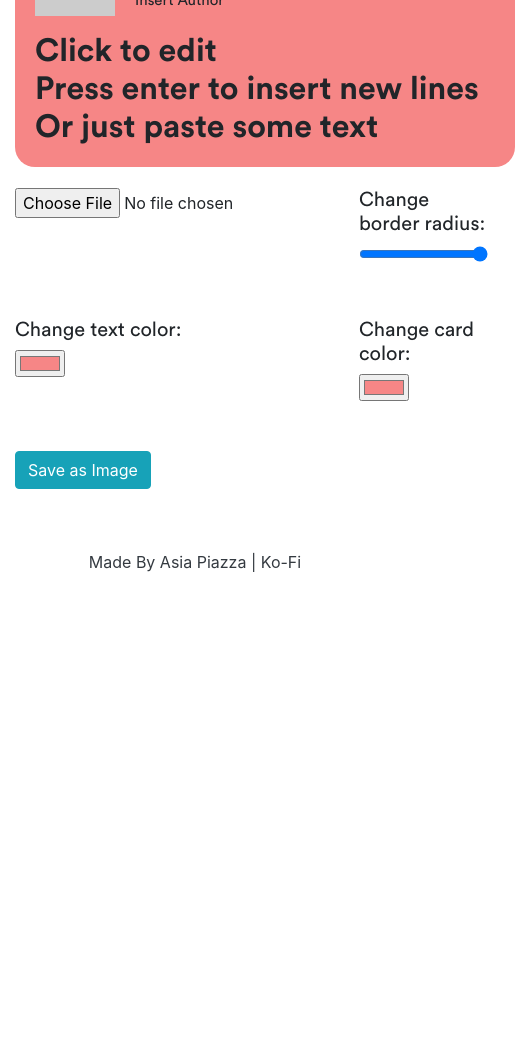
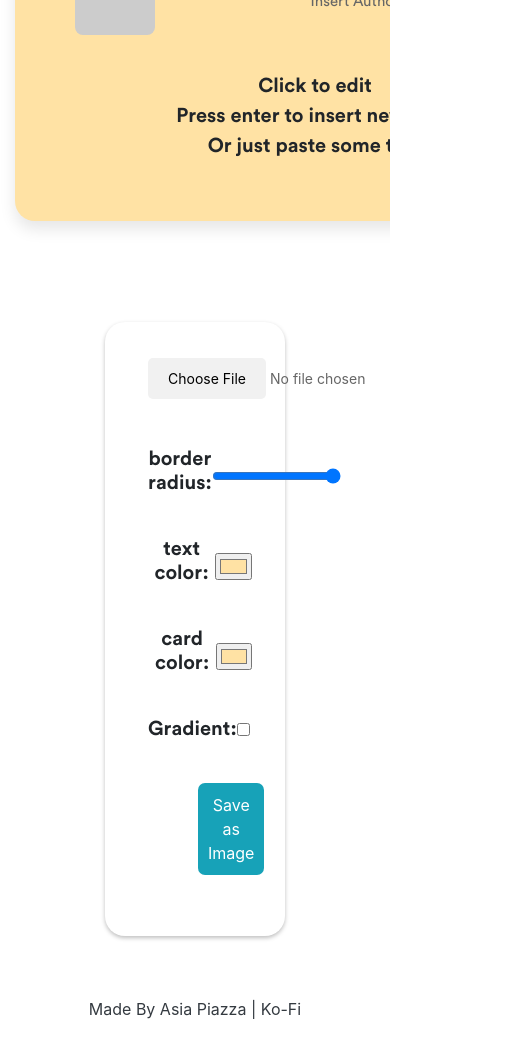
Before and after one commit to asiiapiazza/Lyrics-Card-Generator, a website: page index.html in a window 390 px wide. Shown: the part 384-1421 px from the top of the page, 515 px wide, since content can reach past the window. Before the commit the page ends 974 px from the top, so only its background shows below. Drawn offline with nearby package versions, Linux system fonts and the light colour scheme; placeholder pictures from the web are drawn by us.

Commit message:
added gradient option (main feature) and improved the UI such as the buttons. i didn't know which design would be preferred and i tried my best to stick with the github pages.
lil edit (css styling, gave a top margin)

.history removal (need to default it later in my git for all repos)

example image to demonstrate the changes

responsive fix

.history removal

```diff
--- a/index.html
+++ b/index.html
@@ -12,10 +12,10 @@
     </head>
     <body>
         <div class="container" >
-            <h2 style="font-size: 70px;" class="spotifytext">Lyrics Card Maker</h2>
-            <div class="main-div" >
+            <h2 style="font-size: 60px;" class="spotifytext">Lyrics Card Maker</h2>
 
                 <!-- -------------------CANVAS------------------ -->
+                <div class="main-rows">
                 <div class="rect-default" id="rect" style="border-radius:20px; width: 500px; height: fit-content;">
                         <div class="content-rect">
                             <div class="songs-info">
@@ -30,7 +30,7 @@
                             </div>
 
 
-                                <h2 id="text-lyric" spellcheck="false" style="width: 480px; margin-bottom: 20px; outline: 0px solid transparent;"contenteditable="true">
+                                <h2 id="text-lyric" spellcheck="false" style="width: 480px;margin-top: 20px;  margin-bottom: 20px; outline: 0px solid transparent; "contenteditable="true">
                                     Click to edit<br>
                                     Press enter to insert new lines<br>
                                     Or just paste some text</h2>
@@ -48,26 +48,40 @@
                                     </div>
 
                                     <div class=" div2">
-                        <h3 style="font-size: 20px;">Change border radius: </h3>
+                        <h3 style="font-size: 20px;">border radius: </h3>
                         <input type="range" class="form-range" value="20" min="0" max="20" step="1" id="border">
                     </div>
 
 
                     <div class="div3">
-                        <h3 style="font-size: 20px;">Change text color: </h3>
-                        <input id="color-text" type="color" value="#F68686" />
+                        <h3 style="font-size: 20px;">text color: </h3>
+                        <input id="color-text" type="color" value="#ffe2a4" />
+                    </div>
+                    <div class="div5">
+                        <h3 style="font-size: 20px;">card color: </h3>
+                        <input id="color-card" type="color" value="#ffe2a4" />
+                    </div>
+                    <div class="div5">
+                        <h3 style="font-size: 20px;">Gradient: </h3>
+                        <label class="switch">
+                            <input type="checkbox" id="gradient-toggle">
+                            <span class="slider round"></span>
+                        </label>
+                    </div>
+                    <div class="gradientcolor" id="gradient-options" style="display: none;">
+                        <input type="color" id="gradient-color1" value="#ffe2a4" />
+                        <input type="color" id="gradient-color2" value="#FFFFFF" />
+                        <input type="range" id="gradient-angle" placeholder="Angle (e.g., 45)" value="10" min="0" max="360" step="1"/>
+
+
                     </div>
                     <div class="div4">
                         <button type="button" id="download" class="btn btn-info" style="height: fit-content">Save as Image</button>
                     </div>
-                    <div class="div5">
-                        <h3 style="font-size: 20px;">Change card color: </h3>
-                        <input id="color-card" type="color" value="#F68686" />
                 </div>
         </div>
         </div>
-            </div>
-        </div>
+
 
 
 
@@ -84,6 +98,29 @@
                 document.getElementById("text-lyric").style.color = this.value;
                 document.getElementById("text-author").style.color = this.value;
             })
+
+            document.getElementById("gradient-toggle").addEventListener("change", function () {
+                const gradientOptions = document.getElementById("gradient-options");
+                if (this.checked) {
+                    gradientOptions.style.display = "block";
+                    gradientOptions.offsetHeight;
+                    applyGradient();
+                } else {
+                    gradientOptions.style.display = "none";
+                    document.getElementById("rect").style.background = document.getElementById("color-card").value;
+                }
+            });
+
+            function applyGradient() {
+                const color1 = document.getElementById("gradient-color1").value;
+                const color2 = document.getElementById("gradient-color2").value;
+                const angle = document.getElementById("gradient-angle").value || 45;
+                document.getElementById("rect").style.background = `linear-gradient(${angle}deg, ${color1}, ${color2})`;
+            }
+
+            document.getElementById("gradient-color1").addEventListener("input", applyGradient);
+            document.getElementById("gradient-color2").addEventListener("input", applyGradient);
+            document.getElementById("gradient-angle").addEventListener("input", applyGradient);
 
             function handle_paste(id) //we create the function to apply it to every text box
             {
@@ -110,9 +147,11 @@
 
         <script>
               $("#download").on("click", function () {
-                    html2canvas(document.querySelector("#rect"), { backgroundColor: null },  { scale: window.devicePixelRatio }).then(canvas => {
+                html2canvas(document.querySelector("#rect"), {
+                    backgroundColor: null,
+                    scale: 3 // Increase the scale for higher resolution
+                }).then(canvas => {
                     canvas.toBlob(function (blob) {
-                            // Generate file download
                         var h1content = document.getElementById("text-name").innerHTML;
                         var newTitle = h1content.replace(/(<([^>]+)>)/ig, "");
                         newTitle += ".png";
@@ -135,7 +174,7 @@
 
         </script>
 
-    <footer class="bg-light text-center text-lg-start" style="position: static; background-color: transparent !important; margin-top: 9%;">
+    <footer class="footer" style="position: static; background-color: transparent !important; margin-top: 9%;">
         <div class="text-center p-3">
             <a class="text-dark" href="https://github.com/asiiapiazza">Made By Asia Piazza</a>
             <a class="text-dark" href="https://ko-fi.com/asiapiazza">| Ko-Fi </a>
--- a/style.css
+++ b/style.css
@@ -1,98 +1,15 @@
-.rect-default {
-
-    position: relative;
-    background-color: #F68686;
+body {
+    font-family: 'Arial', sans-serif;
+    background-color: #f4f4f4;
+    color: #333;
+    margin: 0;
+    padding: 0;
+    display: flex;
     flex-direction: column;
-    display: flex;
-
-}
-
-@import url('https://stackpath.bootstrapcdn.com/bootstrap/4.5.2/css/bootstrap.min.css');
-
-/* Modifichiamo il layout in base alle dimensioni dello schermo */
-@media (max-width: 768px) {
-
-    .main-div {
-        flex-direction: column;
-    }
-
-    .spotifytext {
-        text-align: center;
-    }
-
-    .parent {
-        margin-top: 6%;
-
-
-    }
-}
-
-@media (max-width:320px) {
-    /* smartphones, iPhone, portrait 480x320 phones */
-    .main-div {
-            flex-direction: column;
-        }
-                 .parent {
-                     margin-top: 6%;
-
-
-                 }
-}
-
-@media (max-width:481px) {
-    /* portrait e-readers (Nook/Kindle), smaller tablets @ 600 or @ 640 wide. */
-    .main-div {
-            flex-direction: column;
-        } .parent {
-             margin-top: 6%;
-
-
-         }
-}
-
-@media (max-width:641px) {
-    /* portrait tablets, portrait iPad, landscape e-readers, landscape 800x480 or 854x480 phones */
-    .main-div {
-            flex-direction: column;
-        }
-                 .parent {
-                     margin-top: 6%;
-
-
-                 }
-}
-
-@media (max-width:961px) {
-    /* tablet, landscape iPad, lo-res laptops ands desktops */
-    .main-div {
-            flex-direction: column;
-        }
-                 .parent {
-                     margin-top: 6%;
-
-
-                 }
-}
-
-@media (max-width:1025px) {
-    /* big landscape tablets, laptops, and desktops */
-    .main-div {
-            flex-direction: column;
-        }
-                 .parent {
-                     margin-top: 6%;
-
-
-                 }
-}
-
-
-
-body {
-
+    align-items: center;
+    justify-content: flex-start;
+    min-height: 100vh;
     overflow-x: hidden;
-
-    /* Hide horizontal scrollbar */
 }
 
 html
@@ -100,65 +17,85 @@ html
     height: 100%;
 }
 
+.container {
+    max-width: auto;
+    width: min(100% - 30px, 840px);
+    padding-top: 25px;
+    background: white;
+    overflow: hidden;
+    margin: auto;
+    min-height:fit-content;
+    margin-top: 5%;
 
-.parent {
-    display: grid;
-    position: sticky;
-
-    grid-column-gap: 0px;
-
-    grid-row-gap: 50px;
 }
 
-.div1 {
-    grid-area: 1 / 1 / 2 / 2;
-}
+.main-rows {
+    display: flex;
+    flex-direction: row;
+    justify-content: space-between;
+    align-items: flex-start;
+    margin: 20px 0;
+    gap: 40px;
+    padding-top:40px;
 
-.div2 {
-    grid-area: 1 / 3 / 2 / 4;
-}
-
-.div3 {
-    grid-area: 2 / 1 / 3 / 2;
-}
-
-.div4 {
-    grid-area: 3 / 1 / 4 / 2;
-}
-
-.div5 {
-    grid-area: 2 / 3 / 3 / 4;
-}
-
-.container {
-    margin: auto;
-    min-height:fit-content;
-    width: min(100% - 30px, 840px);
-    margin-inline: auto;
-    padding: 10px;
-    margin-top: 5%;
-    align-items: center;
 }
 
 
+h2 {
+    font-family: CircularStd;
+    font-weight: bold !important;
+}
+
+h3 {
+    font-family: CircularStd;
+    font-weight: normal;
+
+}
+
+h2.spotifytext {
+    font-size: 2.5rem;
+    font-weight: 700;
+    text-align: left;
+    color: #333;
+    margin-bottom: 20px;
+}
+
+.content-rect {
+    margin-left: 20px;
+    margin-top: 10px;
+}
+
+.content-rect h1,
+.content-rect h3,
+.content-rect h2 {
+    margin: 0;
+    word-wrap: break-word;
+    line-height: 1.5;
+}
+
+.content-rect h1 {
+    font-size: 1.5rem;
+    font-weight: 700;
+}
+
+.content-rect h3 {
+    font-size: 1rem;
+    color: #666;
+}
+
+.content-rect h2 {
+    font-size: 1.25rem;
+    font-weight: 400;
+}
 
 
-.main-div {
-    display: flex;
-    margin-top: 5%;
-    column-gap: 10%;
-}
-
-footer {
-    bottom: 0;
-    height: 2em;
-    left: 0;
+.rect-default {
     position: relative;
-    width: 100%;
-    width: 100%;
-    text-align: center;
-
-
+    background-color: #ffe2a4;
+    padding: 40px;
+    margin: 40px auto;
+    box-shadow: 0px 8px 16px rgba(0, 0, 0, 0.1);
+    transition: background 0.27s ease;
 }
 
 .songs-info {
@@ -168,10 +105,100 @@ footer {
 }
 
 
+.songs-info img {
+    width: 80px;
+    height: 80px;
+    border-radius: 8px;
+    object-fit: cover;
+}
 
-.content-rect {
-    margin-left: 20px;
-    margin-top: 10px;
+.parent {
+    display: flex;
+    flex-wrap: wrap;
+    margin: -10px;
+    border-radius: 20px;
+    box-shadow: 0 2px 4px rgba(0, 0, 0, 0.253);
+    flex: 1;
+    max-width: 50%;
+    gap: 10px;
+}
+
+.parent div {
+    display: flex;
+    flex: 1 1 calc(50% - 20px);
+    margin: 8px;
+    padding: 3px;
+    align-items: center;
+    justify-content: space-between;
+    margin-left: 40px;
+    margin-right: 40px;
+}
+
+.div1 p{
+    padding-top: 25px;
+}
+
+.div1 input[type="file"]::file-selector-button {
+    background-color: #f1f1f1;
+    border: none;
+    padding: 10px 20px;
+    border-radius: 5px;
+    cursor: pointer;
+    transition: background-color 0.3s ease-in-out;
+}
+
+.div1 input[type="file"]:hover::file-selector-button {
+    background-color: #ddd;
+}
+
+
+.parent button{
+    width: 40%;
+    padding: 14px 20px;
+    border: none;
+    border-radius: 7px;
+    cursor: pointer;
+    margin-bottom: 50px;
+    margin-left: 50px;
+}
+
+.gradientcolor {
+    visibility: visible;
+}
+
+.gradientcolor input{
+    margin-top:-20px;
+    float: right;
+    margin-right: 30px;
+}
+
+
+.parent h3 {
+    font-size: 18px;
+    font-weight: 600;
+    margin-bottom: 10px;
+}
+
+.parent p {
+    font-size: 14px;
+    color: #666;
+}
+
+footer {
+    bottom: 0;
+    height: 2em;
+    left: 0;
+    position: relative;
+    width: 100%;
+    text-align: center;
+}
+
+.footer-card {
+    position: absolute;
+    bottom: 0;
+    text-align: center;
+    color:white;
+
 }
 
 .spotify-logo {
@@ -180,10 +207,8 @@ footer {
     margin-bottom: 15px;
 }
 
-.footer-card {
-    position: absolute;
-    bottom: 0;
-}
+
+@import url('https://stackpath.bootstrapcdn.com/bootstrap/4.5.2/css/bootstrap.min.css');
 
 @font-face {
     font-family: CircularStd;
@@ -199,13 +224,87 @@ footer {
     src: url('Fonts/CircularStd-Book.otf');
 }
 
-h2 {
-    font-family: CircularStd;
-    font-weight: bold !important;
+/* Modifichiamo il layout in base alle dimensioni dello schermo */
+@media (max-width:1025px) {
+
+    /* big landscape tablets, laptops, and desktops */
+    .main-div {
+        flex-direction: column;
+    }
+
+    .parent {
+        margin-top: 6%;
+    }
+
+    .gradientcolor input[type=range]{
+        margin-top: 10px;
+    }
 }
 
-h3 {
-    font-family: CircularStd;
-    font-weight: normal;
+@media (max-width:992px) {
 
+    /* tablet, landscape iPad, lo-res laptops ands desktops */
+    .main-div {
+        flex-direction: column;
+    }
+
+    .main-rows {
+        display: flex;
+        flex-direction: column;
+        justify-content: center;
+        align-items: center;
+    }
+
+    .div4 button{
+        display: flex;
+        align-items: center;
+        justify-content: center;
+        width: 150%;
+        position: relative;
+        margin-right: 70px;
+        padding:10px;
+    }
+
+    .parent {
+        margin-top: -60px;
+    }
 }
+
+@media (max-width: 768px) {
+
+    .main-div {
+        flex-direction: column;
+    }
+
+    .container{
+        text-align: center;
+    }
+
+    .main-rows {
+        display: flex;
+        flex-direction: column;
+    }
+
+    .parent {
+        margin-top: -65px;
+    }
+}
+
+@media (max-width:641px) {
+
+    /* portrait e-readers (Nook/Kindle), smaller tablets @ 600 or @ 640 wide. */
+    /* smartphones, iPhone, portrait 480x320 phones */
+    /* portrait tablets, portrait iPad, landscape e-readers, landscape 800x480 or 854x480 phones */
+    .main-div {
+        flex-direction: column;
+    }
+
+    .main-rows {
+        display: flex;
+        flex-direction: column;
+    }
+
+    .parent {
+        margin-top: 6%;
+    }
+}
```
Also changed, not shown: Screenshot From 2024-11-28 13-24-56.png (added). Lines whose indentation alone changed are shown as unchanged.
